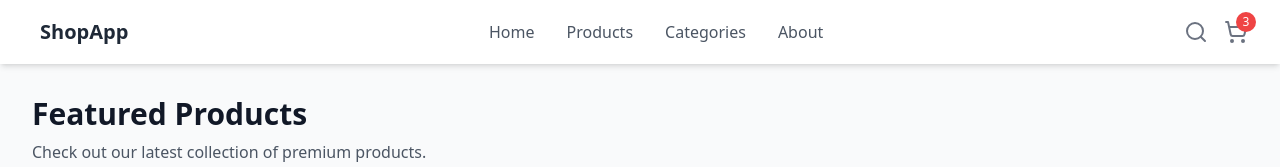
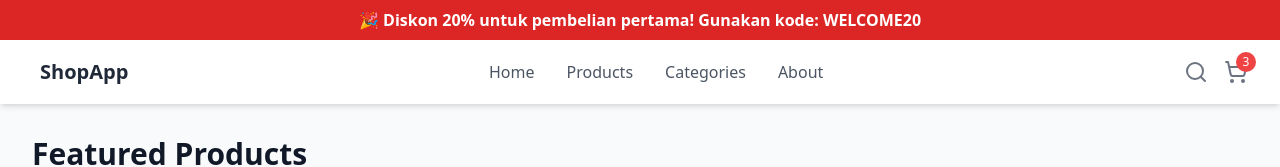
Before and after one commit to Rifqin-11/E-Commerce, a React (Vite) app: page / in a window 1280 px wide. Shown: the top 167 px of the page. Built offline with nearby package versions, Linux system fonts and the light colour scheme.

Commit message:
Update Layout.tsx

```diff
--- a/src/components/Layout.tsx
+++ b/src/components/Layout.tsx
@@ -1,5 +1,6 @@
 import React from 'react';
 import { Navbar } from './Navbar';
+import { PromoHeader } from './PromoHeader';
 
 interface LayoutProps {
   children: React.ReactNode;
@@ -8,6 +9,7 @@ interface LayoutProps {
 export const Layout: React.FC<LayoutProps> = ({ children }) => {
   return (
     <div className="min-h-screen bg-gray-50">
+      <PromoHeader /> {/* Tambahkan Promo Header di sini */}
       <Navbar />
       <main className="max-w-7xl mx-auto px-4 sm:px-6 lg:px-8 py-8">
         {children}
```
